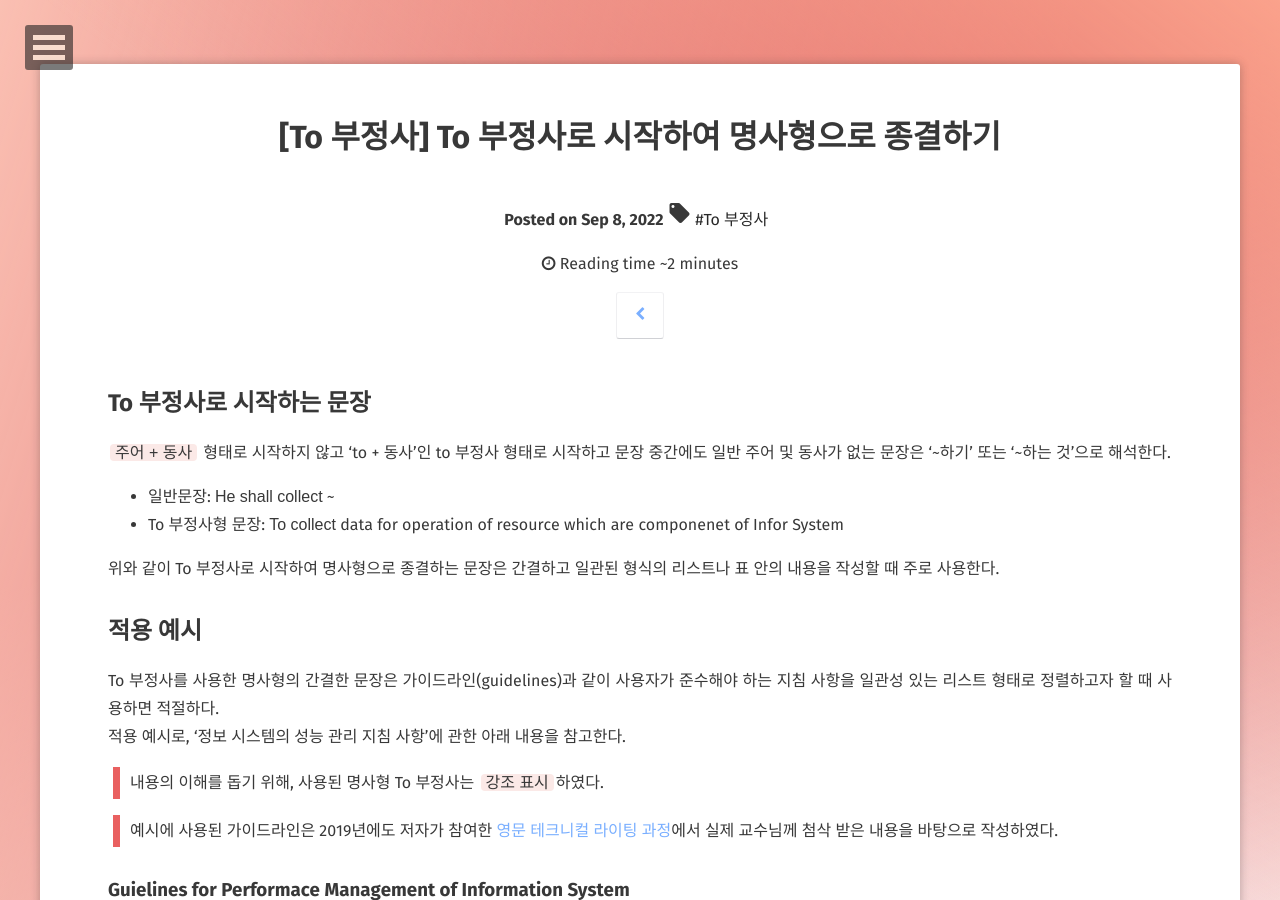
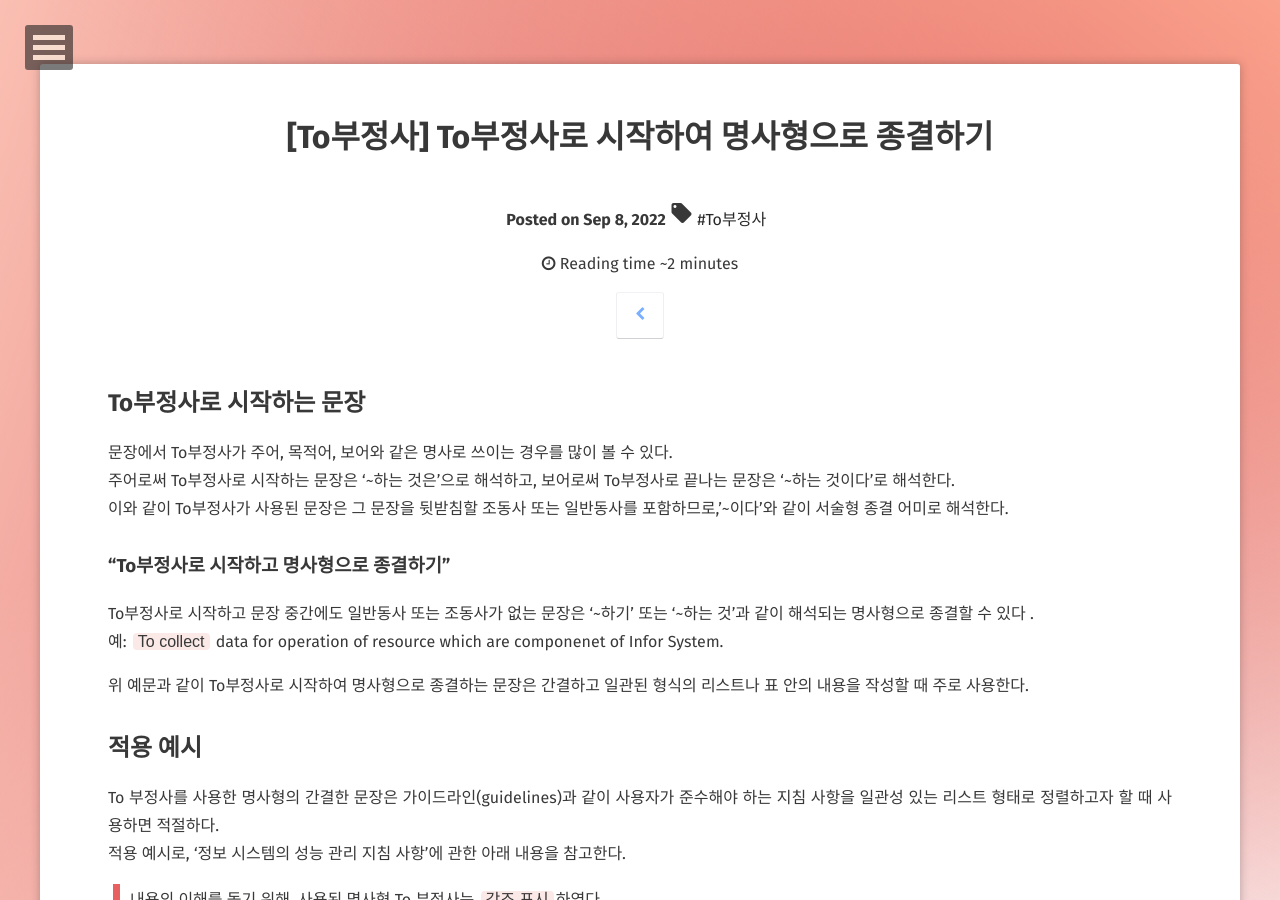
Before and after one commit to dora-author/dora-author.github.io, a Jekyll site: the page built from _posts/eng/2022-09-08-Eg-tov 2.md, in a window 1280 px wide and 900 px high. Built offline with Jekyll 4.4.1, drawn with Linux system fonts in a browser that asks for light colours; some web fonts are replaced; comment, search, counter and statistics services are not loaded.

Commit message:
Update docs

```diff
--- a/_posts/eng/2022-09-08-Eg-tov 2.md
+++ b/_posts/eng/2022-09-08-Eg-tov 2.md
@@ -1,20 +1,24 @@
 ---
 layout: post
-title: "[To 부정사] To 부정사로 시작하여 명사형으로 종결하기"
-excerpt: To부정사의 명사의 쓰임 중, To 부정사로 시작하여 명사형으로 일관되게 종결하는 문장에 대하여 설명한다.
+title: "[To부정사] To부정사로 시작하여 명사형으로 종결하기"
+excerpt: To부정사의 명사의 쓰임 중, To부정사로 시작하여 명사형으로 일관되게 종결하는 문장에 대하여 설명한다.
 tags:
-  - To 부정사
+  - To부정사
 category: English Writing
 date: 2022-09-08
 comments: true
 ---
 
-## To 부정사로 시작하는 문장
-`주어 + 동사` 형태로 시작하지 않고 'to + 동사'인 to 부정사 형태로 시작하고 문장 중간에도 일반 주어 및 동사가 없는 문장은 '~하기' 또는 '~하는 것'으로 해석한다.<br>
-  - 일반문장: ``He  shall collect``  ~  <br>
-  - To 부정사형 문장: ``To collect`` data for operation of resource which are componenet of Infor System
+## To부정사로 시작하는 문장
+문장에서 To부정사가 주어, 목적어, 보어와 같은 명사로 쓰이는 경우를 많이 볼 수 있다.<br>
+주어로써 To부정사로 시작하는 문장은 '~하는 것은'으로 해석하고, 보어로써 To부정사로 끝나는 문장은 '~하는 것이다'로 해석한다.<br>
+이와 같이 To부정사가 사용된 문장은 그 문장을 뒷받침할 조동사 또는 일반동사를 포함하므로,'~이다'와 같이 서술형 종결 어미로 해석한다.
 
-위와 같이 To 부정사로 시작하여 명사형으로 종결하는 문장은 간결하고 일관된 형식의 리스트나 표 안의 내용을 작성할 때 주로 사용한다.
+### "To부정사로 시작하고 명사형으로 종결하기"
+To부정사로 시작하고 문장 중간에도 일반동사 또는 조동사가 없는 문장은 '~하기' 또는 '~하는 것'과 같이 해석되는 명사형으로 종결할 수 있다 .<br>
+  예: ``To collect`` data for operation of resource which are componenet of Infor System.
+
+위 예문과 같이 To부정사로 시작하여 명사형으로 종결하는 문장은 간결하고 일관된 형식의 리스트나 표 안의 내용을 작성할 때 주로 사용한다.
 <br>
 
 ## 적용 예시
```
Also changed, not shown: _posts/docs/2022-09-22-sphinx.md (added, +51 -0 lines).
